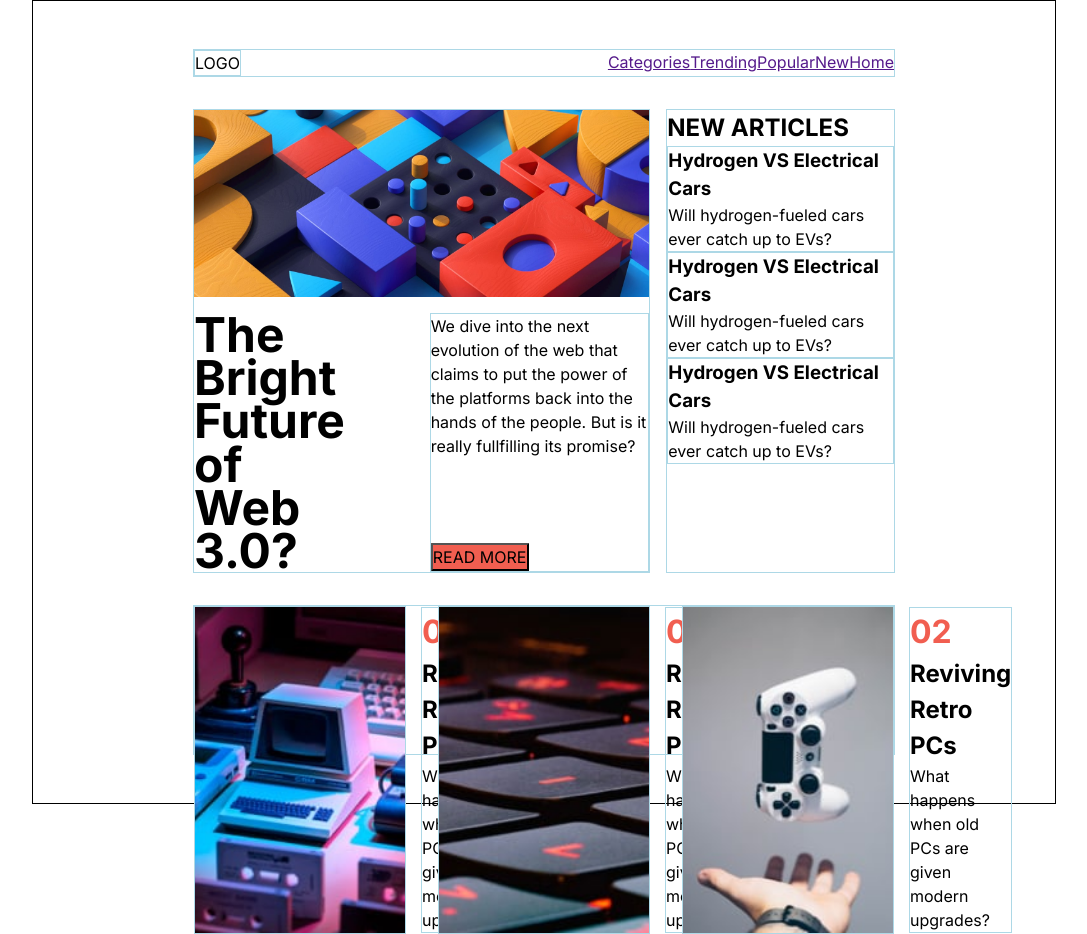
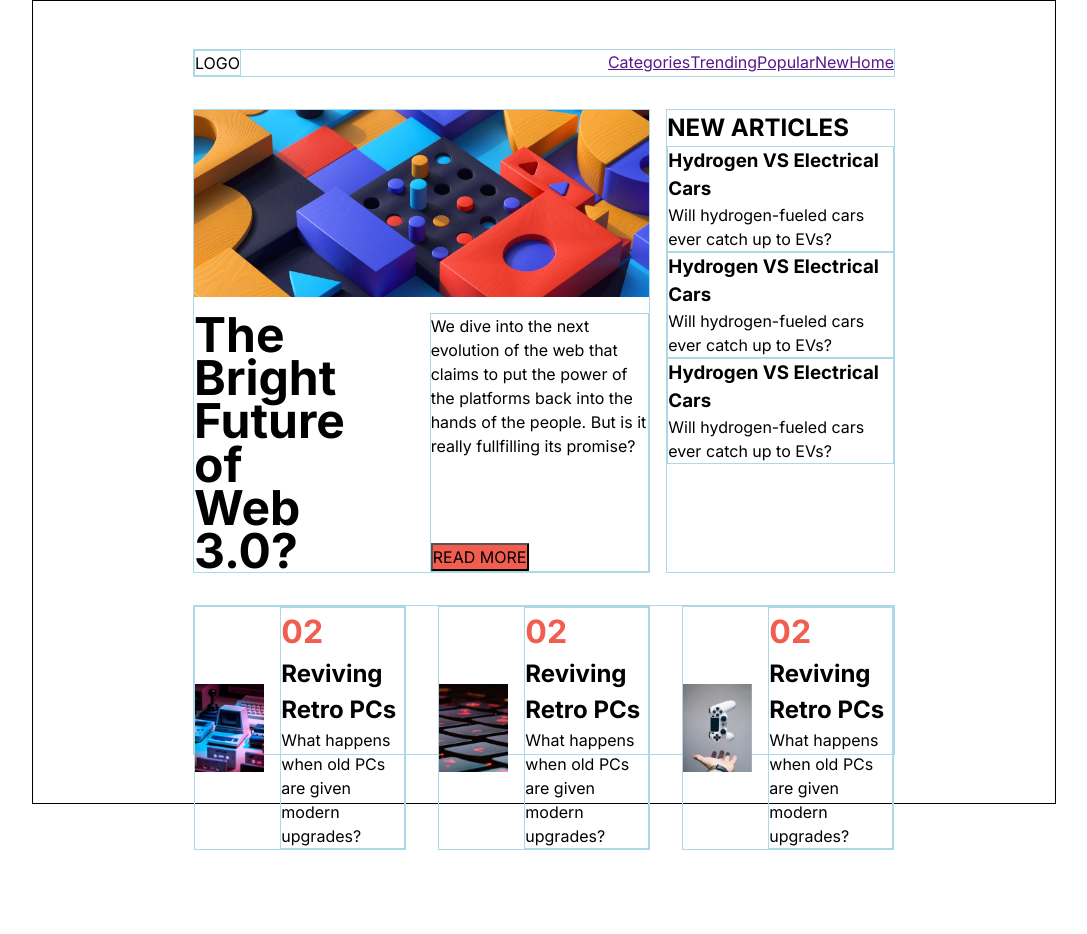
Before and after one commit to bigbass11/FrontEndMentor-NewsHomepage, a plain HTML site: page src/index.html in a window 1280 px wide. Shown: the whole page, without its empty margins (96-1183 px from the left). After the commit the page ends 850 px from the top, so only its background shows below. Drawn offline with nearby package versions, Linux system fonts and the light colour scheme; files that its build step writes are made by us from their sources.

Commit message:
kinda fix main topic card

```diff
--- a/src/sass/style.scss
+++ b/src/sass/style.scss
@@ -93,17 +93,15 @@ div, header {
     display: grid;
     grid-template-columns: repeat(auto-fit, minmax(200px, 1fr));
     gap: 2rem;
-    height: 100%;
 
     &__card { // main container
-        height: 100%;
         display: flex;
         gap: 1rem;
     }
 
     &__image {
-        height: 100%; /* Make image height 100% of the container */
-        object-fit: cover;
+        max-width: 33%;
+        object-fit: contain;
     }
 
     &__text {
```
